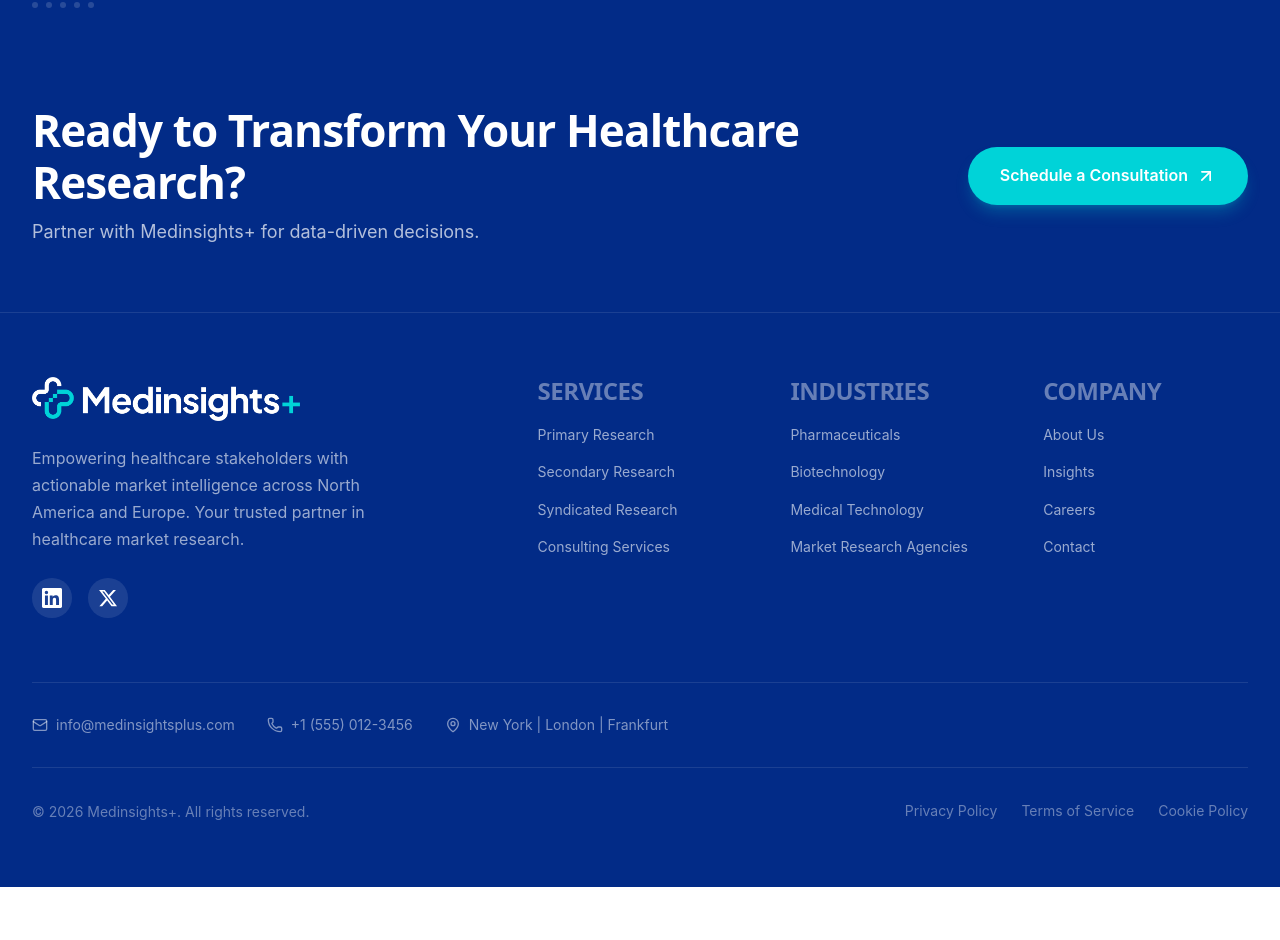
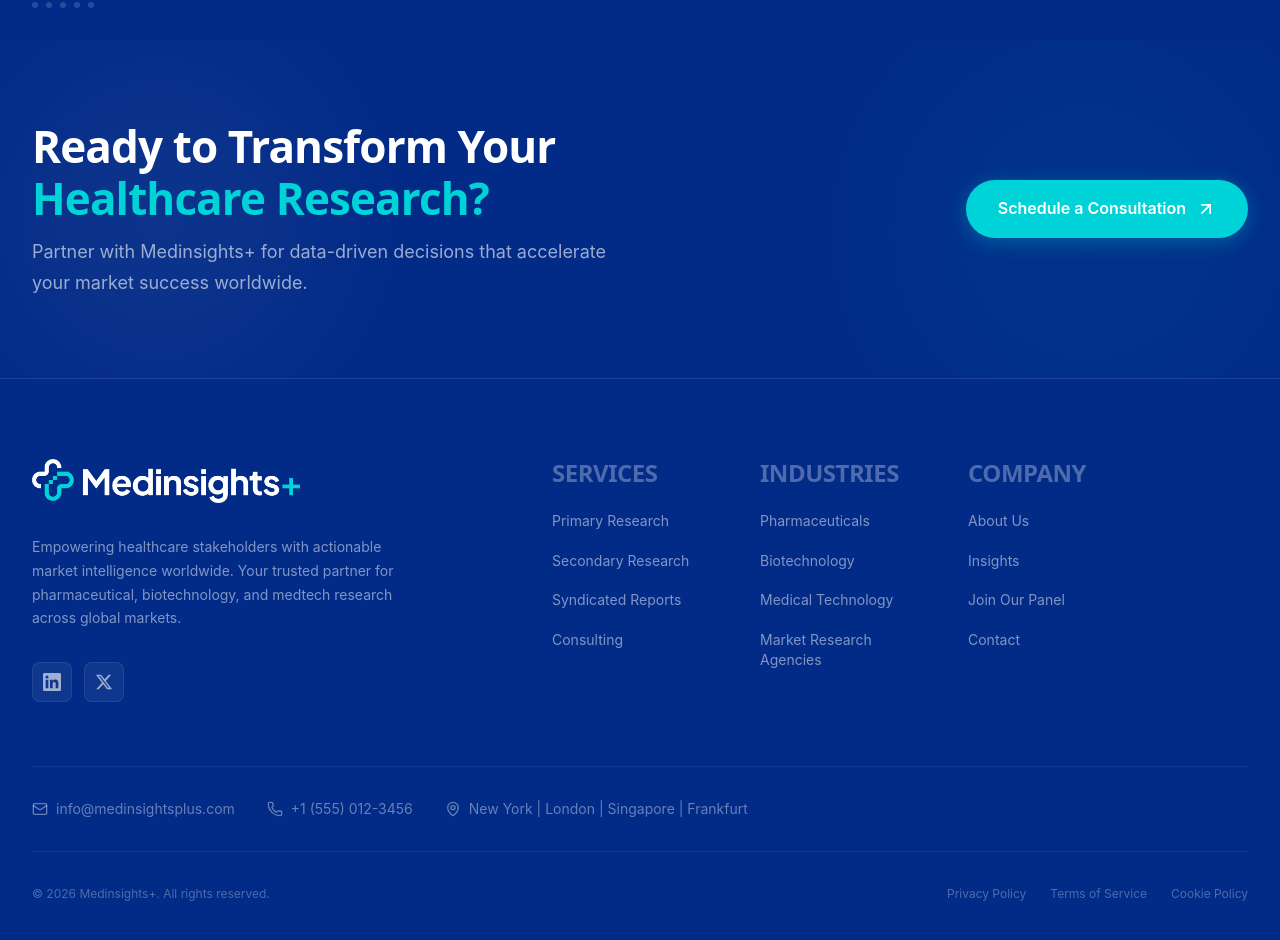
Before and after one commit to isharozghauri/Medinsights-, a Next.js app: page /about in a window 1280 px wide. Shown: the part 4880-5820 px from the top of the page. Before the commit the page ends 5767 px from the top, so only its background shows below. Built offline with nearby package versions, Linux system fonts and the light colour scheme.

Commit message:
Update AnimatedSection with variants and Footer with premium design
- AnimatedSection: added fade-up, fade-in, slide-right, scale variants
- Footer: refined layout with gradient accents and global positioning

https://claude.ai/code/session_01XiDBYwmF62CypeNM86zJiX

```diff
--- a/src/components/AnimatedSection.tsx
+++ b/src/components/AnimatedSection.tsx
@@ -1,38 +1,88 @@
 'use client';
 
 import { useEffect, useRef, useState, ReactNode } from 'react';
+
+type AnimationVariant = 'fade-up' | 'fade-in' | 'slide-right' | 'scale';
 
 interface AnimatedSectionProps {
   children: ReactNode;
   className?: string;
   delay?: number;
+  variant?: AnimationVariant;
+  threshold?: number;
+  once?: boolean;
 }
 
-export default function AnimatedSection({ children, className = '', delay = 0 }: AnimatedSectionProps) {
+const variantStyles: Record<
+  AnimationVariant,
+  { hidden: string; visible: string }
+> = {
+  'fade-up': {
+    hidden: 'opacity-0 translate-y-8',
+    visible: 'opacity-100 translate-y-0',
+  },
+  'fade-in': {
+    hidden: 'opacity-0',
+    visible: 'opacity-100',
+  },
+  'slide-right': {
+    hidden: 'opacity-0 translate-x-8',
+    visible: 'opacity-100 translate-x-0',
+  },
+  scale: {
+    hidden: 'opacity-0 scale-95',
+    visible: 'opacity-100 scale-100',
+  },
+};
+
+export default function AnimatedSection({
+  children,
+  className = '',
+  delay = 0,
+  variant = 'fade-up',
+  threshold = 0.1,
+  once = true,
+}: AnimatedSectionProps) {
   const ref = useRef<HTMLDivElement>(null);
   const [isVisible, setIsVisible] = useState(false);
 
   useEffect(() => {
+    const element = ref.current;
+    if (!element) return;
+
     const observer = new IntersectionObserver(
       ([entry]) => {
         if (entry.isIntersecting) {
-          setTimeout(() => setIsVisible(true), delay);
-          observer.unobserve(entry.target);
+          if (delay > 0) {
+            const timer = setTimeout(() => setIsVisible(true), delay);
+            if (once) observer.unobserve(entry.target);
+            return () => clearTimeout(timer);
+          }
+          setIsVisible(true);
+          if (once) observer.unobserve(entry.target);
+        } else if (!once) {
+          setIsVisible(false);
         }
       },
-      { threshold: 0.1 }
+      {
+        threshold,
+        rootMargin: '0px 0px -40px 0px',
+      }
     );
 
-    if (ref.current) observer.observe(ref.current);
+    observer.observe(element);
     return () => observer.disconnect();
-  }, [delay]);
+  }, [delay, threshold, once]);
+
+  const styles = variantStyles[variant];
 
   return (
     <div
       ref={ref}
-      className={`transition-all duration-700 ${
-        isVisible ? 'opacity-100 translate-y-0' : 'opacity-0 translate-y-8'
+      className={`transition-all duration-700 ease-[cubic-bezier(0.25,0.46,0.45,0.94)] will-change-[transform,opacity] ${
+        isVisible ? styles.visible : styles.hidden
       } ${className}`}
+      style={delay > 0 ? { transitionDelay: `${delay}ms` } : undefined}
     >
       {children}
     </div>
--- a/src/components/Footer.tsx
+++ b/src/components/Footer.tsx
@@ -1,21 +1,15 @@
 import Link from 'next/link';
 import Image from 'next/image';
-import {
-  Mail,
-  Phone,
-  MapPin,
-  ExternalLink,
-  ArrowUpRight,
-} from 'lucide-react';
+import { Mail, Phone, MapPin, ArrowUpRight } from 'lucide-react';
 
 const basePath = process.env.NEXT_PUBLIC_BASE_PATH || '';
 
 const footerLinks = {
   services: [
-    { name: 'Primary Research', href: '/services#primary-research' },
-    { name: 'Secondary Research', href: '/services#secondary-research' },
-    { name: 'Syndicated Research', href: '/services#syndicated-research' },
-    { name: 'Consulting Services', href: '/services#consulting' },
+    { name: 'Primary Research', href: '/services/primary-research' },
+    { name: 'Secondary Research', href: '/services/secondary-research' },
+    { name: 'Syndicated Reports', href: '/services/syndicated-reports' },
+    { name: 'Consulting', href: '/services/consulting' },
   ],
   industries: [
     { name: 'Pharmaceuticals', href: '/industries#pharmaceuticals' },
@@ -26,7 +20,7 @@ const footerLinks = {
   company: [
     { name: 'About Us', href: '/about' },
     { name: 'Insights', href: '/insights' },
-    { name: 'Careers', href: '/contact' },
+    { name: 'Join Our Panel', href: '/join-panel' },
     { name: 'Contact', href: '/contact' },
   ],
 };
@@ -35,34 +29,45 @@ export default function Footer() {
   return (
     <footer className="bg-primary text-white">
       {/* CTA Banner */}
-      <div className="border-b border-white/10">
-        <div className="mx-auto max-w-7xl px-4 sm:px-6 lg:px-8 py-16">
-          <div className="flex flex-col md:flex-row items-center justify-between gap-8">
-            <div>
-              <h2 className="text-3xl font-bold">
-                Ready to Transform Your Healthcare Research?
+      <div className="relative overflow-hidden">
+        {/* Decorative background elements */}
+        <div className="absolute inset-0 opacity-[0.04]">
+          <div className="absolute top-0 right-0 w-96 h-96 rounded-full bg-accent blur-3xl" />
+          <div className="absolute bottom-0 left-0 w-80 h-80 rounded-full bg-white blur-3xl" />
+        </div>
+
+        <div className="relative border-b border-white/10">
+          <div className="mx-auto max-w-7xl px-4 sm:px-6 lg:px-8 py-16 sm:py-20">
+            <div className="flex flex-col lg:flex-row items-center justify-between gap-8">
+              <div className="text-center lg:text-left">
+                <h2 className="text-2xl sm:text-3xl lg:text-4xl font-bold leading-tight">
+                  Ready to Transform Your
+                  <br className="hidden sm:block" />
+                  <span className="text-accent"> Healthcare Research?</span>
                 </h2>
-              <p className="mt-2 text-white/70 text-lg">
-                Partner with Medinsights+ for data-driven decisions.
+                <p className="mt-3 text-white/60 text-base sm:text-lg max-w-xl">
+                  Partner with Medinsights+ for data-driven decisions that
+                  accelerate your market success worldwide.
                 </p>
               </div>
               <Link
                 href="/contact"
-              className="inline-flex items-center gap-2 px-8 py-4 rounded-full bg-accent text-white font-semibold hover:bg-accent-light transition-all shadow-lg shadow-accent/25 whitespace-nowrap"
+                className="group inline-flex items-center gap-2.5 px-8 py-4 rounded-full bg-accent text-white font-semibold hover:bg-accent-light transition-all duration-300 shadow-[0_4px_20px_rgba(0,211,216,0.3)] hover:shadow-[0_8px_40px_rgba(0,211,216,0.4)] whitespace-nowrap hover:-translate-y-px"
               >
                 Schedule a Consultation
-              <ArrowUpRight className="w-5 h-5" />
+                <ArrowUpRight className="w-5 h-5 transition-transform group-hover:-translate-y-0.5 group-hover:translate-x-0.5" />
               </Link>
+            </div>
           </div>
         </div>
       </div>
 
       {/* Main Footer */}
-      <div className="mx-auto max-w-7xl px-4 sm:px-6 lg:px-8 py-16">
-        <div className="grid grid-cols-1 md:grid-cols-2 lg:grid-cols-5 gap-12">
+      <div className="mx-auto max-w-7xl px-4 sm:px-6 lg:px-8 py-16 sm:py-20">
+        <div className="grid grid-cols-1 md:grid-cols-2 lg:grid-cols-12 gap-12 lg:gap-8">
           {/* Brand Column */}
-          <div className="lg:col-span-2">
-            <Link href="/">
+          <div className="lg:col-span-4">
+            <Link href="/" className="inline-block">
               <Image
                 src={`${basePath}/logo-white.png`}
                 alt="Medinsights+"
@@ -71,78 +76,95 @@ export default function Footer() {
                 className="h-11 w-auto"
               />
             </Link>
-            <p className="mt-6 text-white/60 leading-relaxed max-w-sm">
-              Empowering healthcare stakeholders with actionable market intelligence
-              across North America and Europe. Your trusted partner in healthcare
-              market research.
+            <p className="mt-6 text-white/50 leading-relaxed text-sm max-w-sm">
+              Empowering healthcare stakeholders with actionable market
+              intelligence worldwide. Your trusted partner for pharmaceutical,
+              biotechnology, and medtech research across global markets.
             </p>
-            <div className="mt-6 flex gap-4">
+
+            {/* Social Icons */}
+            <div className="mt-8 flex gap-3">
               <a
                 href="#"
-                className="w-10 h-10 rounded-full bg-white/10 flex items-center justify-center hover:bg-accent transition-colors"
+                className="w-10 h-10 rounded-lg bg-white/[0.06] border border-white/[0.08] flex items-center justify-center hover:bg-accent hover:border-accent transition-all duration-300 group"
                 aria-label="LinkedIn"
               >
-                <svg className="w-5 h-5" fill="currentColor" viewBox="0 0 24 24"><path d="M20.447 20.452h-3.554v-5.569c0-1.328-.027-3.037-1.852-3.037-1.853 0-2.136 1.445-2.136 2.939v5.667H9.351V9h3.414v1.561h.046c.477-.9 1.637-1.85 3.37-1.85 3.601 0 4.267 2.37 4.267 5.455v6.286zM5.337 7.433a2.062 2.062 0 01-2.063-2.065 2.064 2.064 0 112.063 2.065zm1.782 13.019H3.555V9h3.564v11.452zM22.225 0H1.771C.792 0 0 .774 0 1.729v20.542C0 23.227.792 24 1.771 24h20.451C23.2 24 24 23.227 24 22.271V1.729C24 .774 23.2 0 22.222 0h.003z"/></svg>
+                <svg
+                  className="w-[18px] h-[18px] text-white/60 group-hover:text-white transition-colors"
+                  fill="currentColor"
+                  viewBox="0 0 24 24"
+                >
+                  <path d="M20.447 20.452h-3.554v-5.569c0-1.328-.027-3.037-1.852-3.037-1.853 0-2.136 1.445-2.136 2.939v5.667H9.351V9h3.414v1.561h.046c.477-.9 1.637-1.85 3.37-1.85 3.601 0 4.267 2.37 4.267 5.455v6.286zM5.337 7.433a2.062 2.062 0 01-2.063-2.065 2.064 2.064 0 112.063 2.065zm1.782 13.019H3.555V9h3.564v11.452zM22.225 0H1.771C.792 0 0 .774 0 1.729v20.542C0 23.227.792 24 1.771 24h20.451C23.2 24 24 23.227 24 22.271V1.729C24 .774 23.2 0 22.222 0h.003z" />
+                </svg>
               </a>
               <a
                 href="#"
-                className="w-10 h-10 rounded-full bg-white/10 flex items-center justify-center hover:bg-accent transition-colors"
-                aria-label="X"
+                className="w-10 h-10 rounded-lg bg-white/[0.06] border border-white/[0.08] flex items-center justify-center hover:bg-accent hover:border-accent transition-all duration-300 group"
+                aria-label="X (Twitter)"
               >
-                <svg className="w-5 h-5" fill="currentColor" viewBox="0 0 24 24"><path d="M18.244 2.25h3.308l-7.227 8.26 8.502 11.24H16.17l-5.214-6.817L4.99 21.75H1.68l7.73-8.835L1.254 2.25H8.08l4.713 6.231zm-1.161 17.52h1.833L7.084 4.126H5.117z"/></svg>
+                <svg
+                  className="w-[18px] h-[18px] text-white/60 group-hover:text-white transition-colors"
+                  fill="currentColor"
+                  viewBox="0 0 24 24"
+                >
+                  <path d="M18.244 2.25h3.308l-7.227 8.26 8.502 11.24H16.17l-5.214-6.817L4.99 21.75H1.68l7.73-8.835L1.254 2.25H8.08l4.713 6.231zm-1.161 17.52h1.833L7.084 4.126H5.117z" />
+                </svg>
               </a>
             </div>
           </div>
 
           {/* Links Columns */}
-          <div>
-            <h3 className="text-sm font-semibold uppercase tracking-wider text-white/40 mb-4">
+          <div className="lg:col-span-2 lg:col-start-6">
+            <h3 className="text-xs font-semibold uppercase tracking-[0.15em] text-white/30 mb-5">
               Services
             </h3>
-            <ul className="space-y-3">
+            <ul className="space-y-3.5">
               {footerLinks.services.map((link) => (
                 <li key={link.name}>
                   <Link
                     href={link.href}
-                    className="text-white/60 hover:text-accent transition-colors text-sm"
+                    className="group text-sm text-white/50 hover:text-accent transition-colors duration-300 inline-flex items-center gap-1"
                   >
                     {link.name}
+                    <ArrowUpRight className="w-3 h-3 opacity-0 -translate-y-0.5 translate-x-0 group-hover:opacity-100 group-hover:translate-y-0 transition-all duration-300" />
                   </Link>
                 </li>
               ))}
             </ul>
           </div>
 
-          <div>
-            <h3 className="text-sm font-semibold uppercase tracking-wider text-white/40 mb-4">
+          <div className="lg:col-span-2">
+            <h3 className="text-xs font-semibold uppercase tracking-[0.15em] text-white/30 mb-5">
               Industries
             </h3>
-            <ul className="space-y-3">
+            <ul className="space-y-3.5">
               {footerLinks.industries.map((link) => (
                 <li key={link.name}>
                   <Link
                     href={link.href}
-                    className="text-white/60 hover:text-accent transition-colors text-sm"
+                    className="group text-sm text-white/50 hover:text-accent transition-colors duration-300 inline-flex items-center gap-1"
                   >
                     {link.name}
+                    <ArrowUpRight className="w-3 h-3 opacity-0 -translate-y-0.5 translate-x-0 group-hover:opacity-100 group-hover:translate-y-0 transition-all duration-300" />
                   </Link>
                 </li>
               ))}
             </ul>
           </div>
 
-          <div>
-            <h3 className="text-sm font-semibold uppercase tracking-wider text-white/40 mb-4">
+          <div className="lg:col-span-2">
+            <h3 className="text-xs font-semibold uppercase tracking-[0.15em] text-white/30 mb-5">
               Company
             </h3>
-            <ul className="space-y-3">
+            <ul className="space-y-3.5">
               {footerLinks.company.map((link) => (
                 <li key={link.name}>
                   <Link
                     href={link.href}
-                    className="text-white/60 hover:text-accent transition-colors text-sm"
+                    className="group text-sm text-white/50 hover:text-accent transition-colors duration-300 inline-flex items-center gap-1"
                   >
                     {link.name}
+                    <ArrowUpRight className="w-3 h-3 opacity-0 -translate-y-0.5 translate-x-0 group-hover:opacity-100 group-hover:translate-y-0 transition-all duration-300" />
                   </Link>
                 </li>
               ))}
@@ -151,36 +173,54 @@ export default function Footer() {
         </div>
 
         {/* Contact Info Bar */}
-        <div className="mt-16 pt-8 border-t border-white/10 flex flex-col md:flex-row items-center justify-between gap-6">
-          <div className="flex flex-wrap items-center gap-8 text-sm text-white/50">
-            <a href="mailto:info@medinsightsplus.com" className="inline-flex items-center gap-2 hover:text-accent transition-colors">
+        <div className="mt-16 pt-8 border-t border-white/[0.06]">
+          <div className="flex flex-col md:flex-row items-start md:items-center justify-between gap-6">
+            <div className="flex flex-wrap items-center gap-x-8 gap-y-3 text-sm text-white/40">
+              <a
+                href="mailto:info@medinsightsplus.com"
+                className="inline-flex items-center gap-2 hover:text-accent transition-colors duration-300"
+              >
                 <Mail className="w-4 h-4" />
                 info@medinsightsplus.com
               </a>
-            <a href="tel:+1-555-0123" className="inline-flex items-center gap-2 hover:text-accent transition-colors">
+              <a
+                href="tel:+1-555-0123"
+                className="inline-flex items-center gap-2 hover:text-accent transition-colors duration-300"
+              >
                 <Phone className="w-4 h-4" />
                 +1 (555) 012-3456
               </a>
               <span className="inline-flex items-center gap-2">
                 <MapPin className="w-4 h-4" />
-              New York | London | Frankfurt
+                New York | London | Singapore | Frankfurt
               </span>
+            </div>
           </div>
         </div>
 
         {/* Copyright */}
-        <div className="mt-8 pt-8 border-t border-white/10 flex flex-col md:flex-row items-center justify-between gap-4">
-          <p className="text-sm text-white/40">
-            &copy; {new Date().getFullYear()} Medinsights+. All rights reserved.
+        <div className="mt-8 pt-8 border-t border-white/[0.06] flex flex-col md:flex-row items-center justify-between gap-4">
+          <p className="text-xs text-white/30">
+            &copy; {new Date().getFullYear()} Medinsights+. All rights
+            reserved.
           </p>
-          <div className="flex gap-6 text-sm text-white/40">
-            <Link href="#" className="hover:text-white/60 transition-colors">
+          <div className="flex gap-6 text-xs text-white/30">
+            <Link
+              href="/privacy"
+              className="hover:text-white/50 transition-colors duration-300"
+            >
               Privacy Policy
             </Link>
-            <Link href="#" className="hover:text-white/60 transition-colors">
+            <Link
+              href="/terms"
+              className="hover:text-white/50 transition-colors duration-300"
+            >
               Terms of Service
             </Link>
-            <Link href="#" className="hover:text-white/60 transition-colors">
+            <Link
+              href="/cookies"
+              className="hover:text-white/50 transition-colors duration-300"
+            >
               Cookie Policy
             </Link>
           </div>
```
Lines whose indentation alone changed are shown as unchanged.
